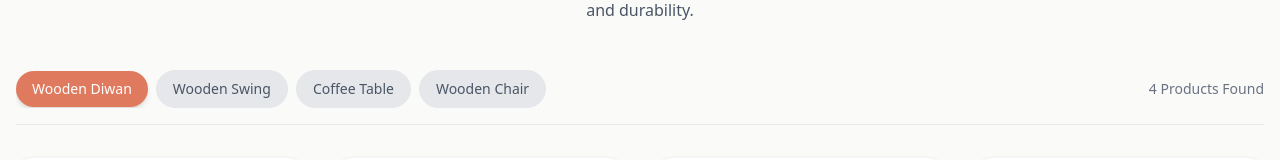
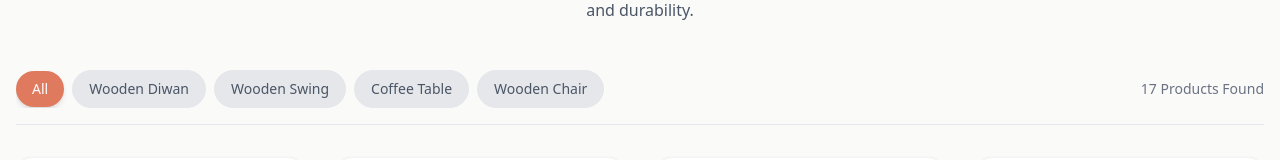
Before and after one commit to ashadullah761-tech/handicraft, a Next.js app: page /shop in a window 1280 px wide. Shown: the part 219-379 px from the top of the page. Built offline with nearby package versions, Linux system fonts and the light colour scheme; no server answers; the database is empty.

Commit message:
Restore 'All' tab and category sorting

```diff
--- a/src/app/shop/page.tsx
+++ b/src/app/shop/page.tsx
@@ -26,10 +26,10 @@ const staticProducts = [
   { id: `chair-4`, name: `Carved Wheel Rocking Chair`, price: 239.00, image: `/images/chair-1.jpg?v=2`, category: "Wooden Chair" },
 ];
 
-const categories = ["Wooden Diwan", "Wooden Swing", "Coffee Table", "Wooden Chair"];
+const categories = ["All", "Wooden Diwan", "Wooden Swing", "Coffee Table", "Wooden Chair"];
 
 export default function Shop() {
-  const [activeCategory, setActiveCategory] = useState("Wooden Diwan");
+  const [activeCategory, setActiveCategory] = useState("All");
   const [dbProducts, setDbProducts] = useState<any[]>([]);
 
   useEffect(() => {
@@ -50,9 +50,19 @@ export default function Shop() {
     fetchProducts();
   }, []);
 
-  const allProducts = [...dbProducts, ...staticProducts];
+  const categoryOrder = ['Wooden Diwan', 'Wooden Swing', 'Coffee Table', 'Wooden Chair', 'Others'];
 
-  const filteredProducts = allProducts.filter(p => p.category === activeCategory);
+  const allProducts = [...dbProducts, ...staticProducts].sort((a, b) => {
+    const indexA = categoryOrder.indexOf(a.category);
+    const indexB = categoryOrder.indexOf(b.category);
+    const rankA = indexA === -1 ? 99 : indexA;
+    const rankB = indexB === -1 ? 99 : indexB;
+    return rankA - rankB;
+  });
+
+  const filteredProducts = activeCategory === "All"
+    ? allProducts
+    : allProducts.filter(p => p.category === activeCategory);
 
   return (
     <div className="bg-[#FAFAF9] min-h-screen py-12">
```
